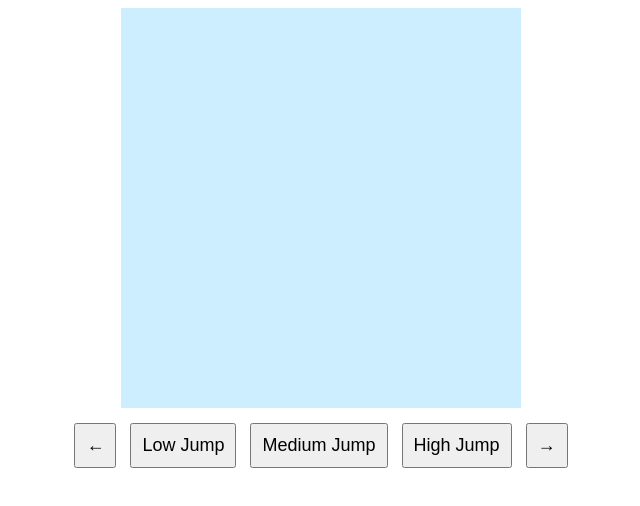
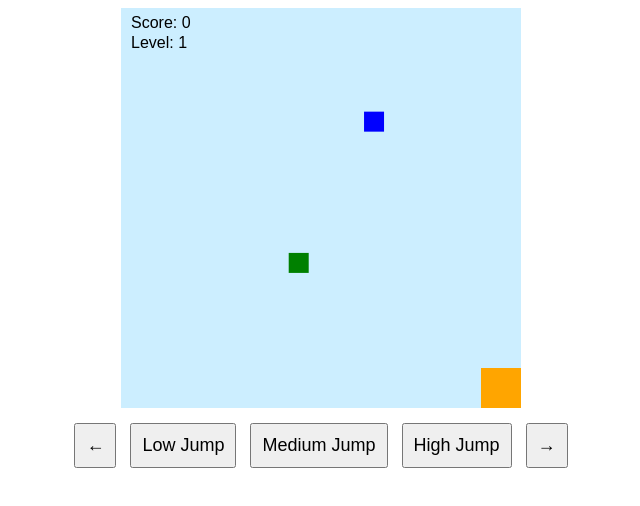
Before and after one commit to kaalus209/Kissapeli4.2, a plain HTML site: page index.html in a window 1280 px wide. Shown: the whole page, without its empty margins (319-959 px from the left). Drawn offline with Linux system fonts and the light colour scheme.

Commit message:
Update index.html

```diff
--- a/index.html
+++ b/index.html
@@ -18,6 +18,6 @@
         <button id="jumpHighBtn">High Jump</button>
         <button id="rightBtn">→</button>
     </div>
-    <script src="game_v7"></script>
+    <script src="game_v7.js"></script>
 </body>
 </html>
```
